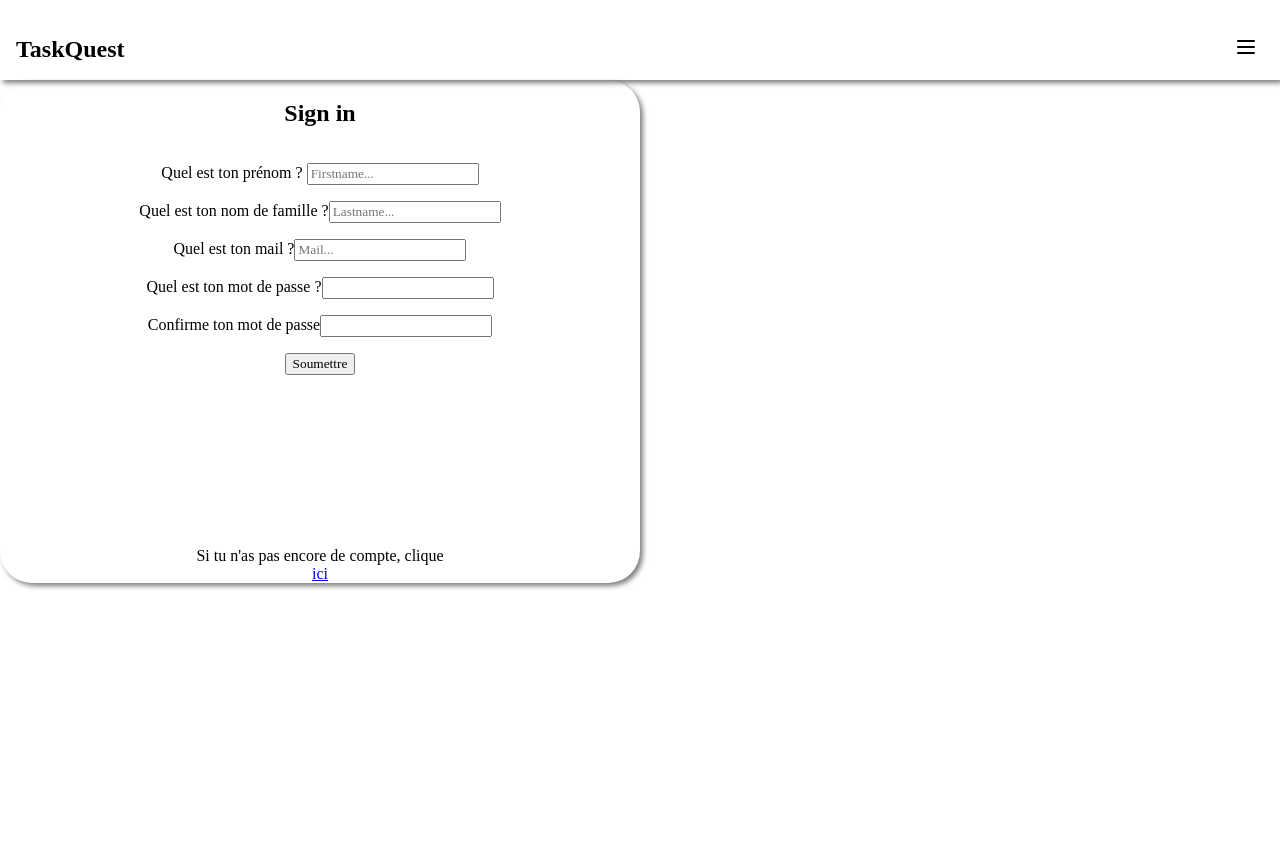
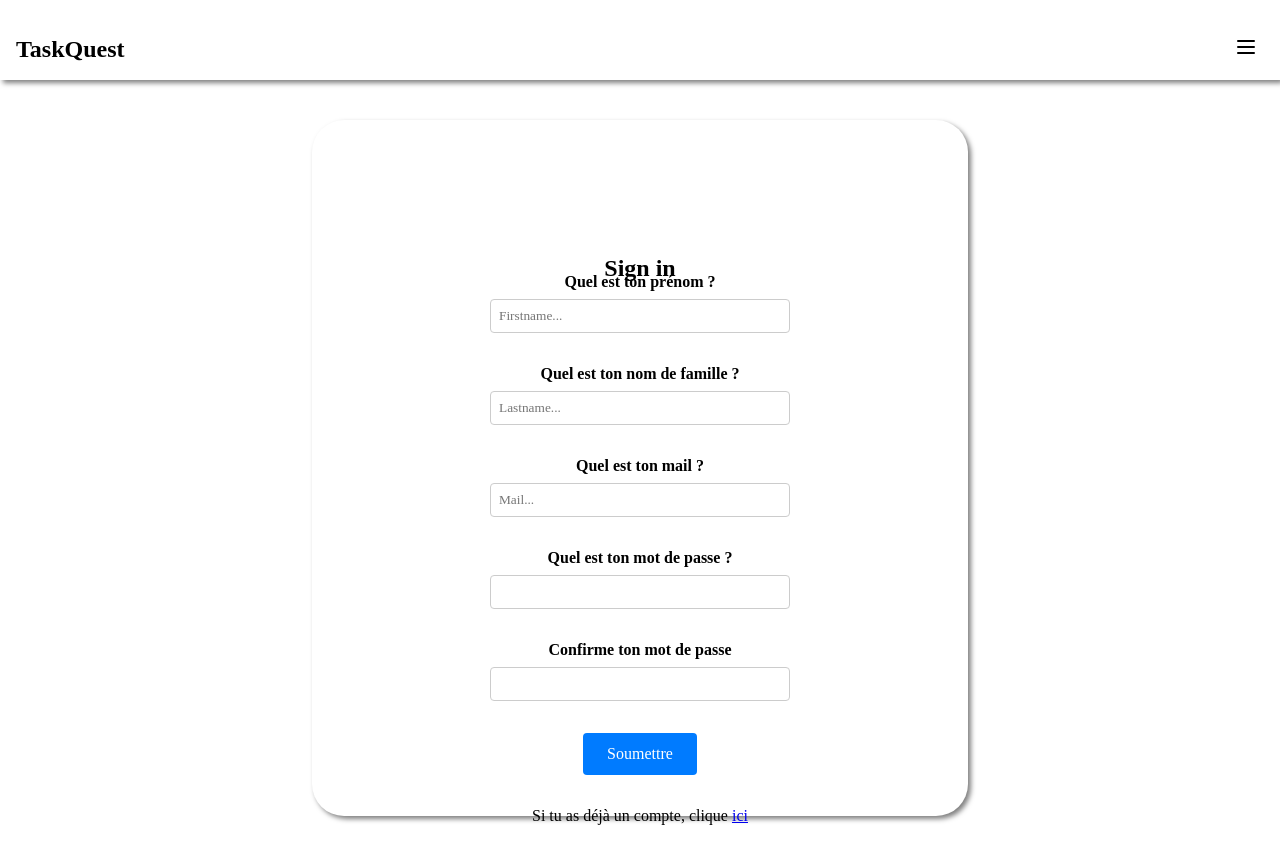
Before and after one commit to yanis-meziane/taskquest, a React (Create React App) app in the folder frontend/interface/: page /form in a window 1280 px wide. Before the commit the page ends 800 px from the top, so only its background shows below. Built offline with nearby package versions, Linux system fonts and the light colour scheme.

Commit message:
V1 login + sign-in

```diff
--- a/frontend/interface/src/components/CSS/authCSS/form.css
+++ b/frontend/interface/src/components/CSS/authCSS/form.css
@@ -1,26 +1,66 @@
+#signin{
+    padding: 3rem;
+}
+
 #FormMain{
+    display: flex;
     align-items: center;
+    justify-content: center;
     text-align: center;
     width: 50%;
-    justify-content: center;
+    margin: 5vh auto;
+    padding: 1vh;
     border-radius: 2rem;
     box-shadow: 3px 3px 5px rgba(0, 0, 0, 0.5);
-
+    min-height: 85vh;
 }
 
 .formulaire{
     height: 50vh;
     width: 100%;
+    display: flex;
+    flex-direction: column;
     align-items: center;
-
+    justify-content: center;
 }
 
 .formElements{
     margin: 2vh;
+    width: 100%; /* Largeur complète pour les éléments */
+    max-width: 300px; /* Largeur maximale pour éviter qu'ils soient trop larges */
 }
 
 #formSection{
     display: flex;
     flex-direction: column;
-    width : 100%;
+    width: 100%;
+    align-items: center; /* Centrage des éléments enfants */
 }
+
+/* Ajout de styles pour les inputs et labels */
+.formElements label {
+    display: block;
+    margin-bottom: 0.5rem;
+    font-weight: bold;
+}
+
+.formElements input {
+    width: 100%;
+    padding: 0.5rem;
+    border: 1px solid #ccc;
+    border-radius: 0.25rem;
+    box-sizing: border-box;
+}
+
+.formElements button {
+    padding: 0.75rem 1.5rem;
+    background-color: #007bff;
+    color: white;
+    border: none;
+    border-radius: 0.25rem;
+    font-size: 1rem;
+}
+
+.formElements button:hover {
+    background-color: #0056b3;
+}
--- a/frontend/interface/src/components/CSS/authCSS/login.css
+++ b/frontend/interface/src/components/CSS/authCSS/login.css
@@ -29,3 +29,13 @@
 .loginElements input {
     margin-top: 1rem;
 }
+
+#loginButton{
+    padding: 0.75rem 1.5rem;
+    background-color: #007bff;
+    color: white;
+    border: none;
+    border-radius: 0.25rem;
+    font-size: 1rem;
+
+}
--- a/frontend/interface/src/components/auth/Form.jsx
+++ b/frontend/interface/src/components/auth/Form.jsx
@@ -12,7 +12,7 @@ export default function Form() {
 
     <section id="FormMain">
         <div id="formSection">
-        <h1>Sign in </h1>
+        <h1 id="signin">Sign in </h1>
         <form onSubmit={form} className="formulaire">
 
             <article className="formElements">
@@ -43,9 +43,11 @@ export default function Form() {
             <article className="formElements">
                 <button type="submit">Soumettre</button>
             </article>
+
+            <article className="formElements">
+                 Si tu as déjà un compte, clique <Link to={"/login"}>ici</Link>
+            </article>
         </form>
-
-        Si tu n'as pas encore de compte, clique <Link to={"/login"}>ici</Link>
     </div>
     </section>
 
--- a/frontend/interface/src/components/auth/Login.jsx
+++ b/frontend/interface/src/components/auth/Login.jsx
@@ -23,7 +23,7 @@ export default function  Login(){
                 </article>
 
                 <article className="loginElements">
-                    <input type="submit" value="Soumettre" />
+                    <input type="submit" value="Soumettre" id="loginButton" />
                 </article>
             </form>
         </section>
```
